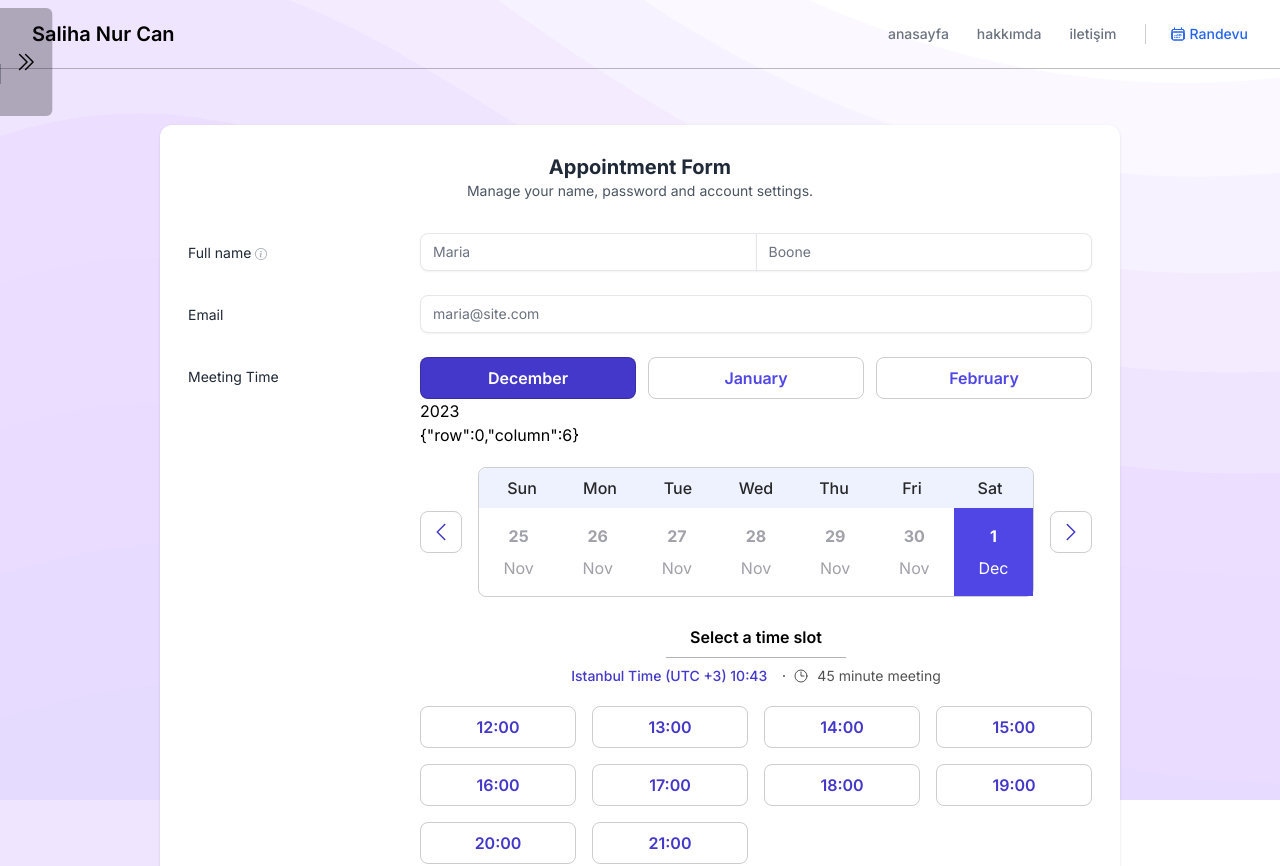
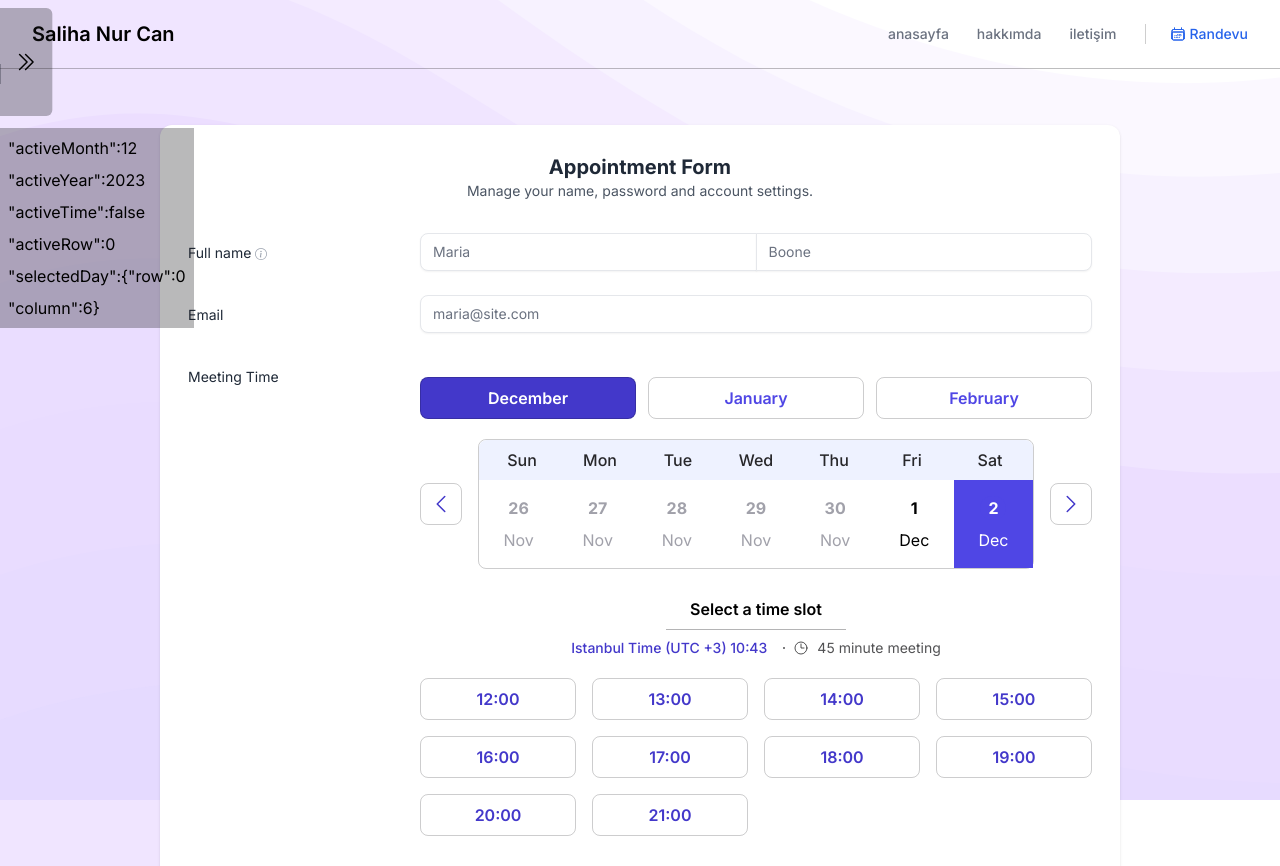
Before and after one commit to abdullahtalhacan/saliha-nextjs, a Next.js app: page /appointment in a window 1280 px wide. Shown: the top 866 px of the page. Built offline with nearby package versions, Linux system fonts and the light colour scheme.

Commit message:
aktif tarih secimi duzeltildi Log panle eklendi

```diff
--- a/app/appointment/Schedule.tsx
+++ b/app/appointment/Schedule.tsx
@@ -1,5 +1,6 @@
 "use client"
 import React, { useEffect, useState } from 'react'
+import LogPanel from '../components/LogPanel';
 
 const Schedule = () => {
 
@@ -129,11 +130,13 @@ const Schedule = () => {
 
   const [activeMonth, setActiveMonth] = useState(currentMonth)
   const [activeYear, setActiveYear] = useState(currentYear)
+  const [activeTime, setActiveTime] = useState<string | boolean>(false)
 
   const [daysArray, setDaysArray] = useState(generateMonthArray(currentYear, currentMonth))
 
   useEffect(() => {
-    setDaysArray(generateMonthArray(fixedYear(currentYear, currentMonth), activeMonth))//sorun var
+    setDaysArray(generateMonthArray(activeMonth === currentMonth ? currentYear : fixedYear(currentYear, currentMonth), activeMonth))//sorun var
+    //aktif yil secilen aya gore deigisecek
     activeMonth === currentMonth ? setActiveRow(selectedDayIndex.row) : setActiveRow(0)
   }, [activeMonth])
 
@@ -193,6 +196,12 @@ const Schedule = () => {
 
   return (
     <div className="space-y-5 select-none">
+      <LogPanel activeMonth={activeMonth}
+      activeYear={activeYear}
+      activeTime={activeTime}
+      activeRow={activeRow}
+      selectedDay={selectedDayIndex}
+      />
       <div className="grid grid-cols-3 gap-3">
         {months.map((item, key) => (
           <button
@@ -208,10 +217,6 @@ const Schedule = () => {
           </button>
         ))}
       </div>
-
-      <span>{currentYear }</span><br />
-      <span>{ JSON.stringify(selectedDayIndex) }</span>
-
 
       <div className="flex space-x-4 items-center justify-center">
         <div
@@ -256,37 +261,39 @@ const Schedule = () => {
                 transform: `translateY(-${areaHight * activeRow}px)`,
               }}
             >
-
-              {
-                daysArray.map((items, index) =>
+              {daysArray.map((items, index) =>
                 items.map((item, key) => (
                   <div
                     key={key}
-                    onClick={() => item.month === getMonthName(activeMonth, 'short')
-                      ? setSelectedDayIndex({row: index, column: key})
+                    onClick={() =>
+                      item.month === getMonthName(activeMonth, "short")
+                        ? setSelectedDayIndex({ row: index, column: key })
                         : undefined
                     }
                     className={`w-full flex flex-col px-8 space-y-2 text-center items-center select-none justify-center py-4 ${
-                      item.month === getMonthName(activeMonth, 'short') ? (
-                        selectedDayIndex.row === index && selectedDayIndex.column === key
-                          ? (item.month === getMonthName(currentMonth, 'short') ? 'text-white bg-indigo-600 cursor-pointer' : '')
-                          : 'hover:text-white hover:bg-indigo-600 cursor-pointer')
-                      : ('text-zinc-400 cursor-not-allowed')
+                      item.month === getMonthName(activeMonth, "short")
+                        ? selectedDayIndex.row === index &&
+                          selectedDayIndex.column === key
+                          ? item.month === getMonthName(currentMonth, "short")
+                            ? "text-white bg-indigo-600 cursor-pointer"
+                            : ""
+                          : "hover:text-white hover:bg-indigo-600 cursor-pointer"
+                        : "text-zinc-400 cursor-not-allowed"
                     }`}
                   >
-                    <span className={`font-bold ${
+                    <span
+                      className={`font-bold ${
                         todaysIndex.row === index && todaysIndex.column === key
-                      ? 'px-2 text-white bg-indigo-600 rounded-full'
-                      : ''
-                      }`}>
-                        { item.number }
+                          ? "px-2 text-white bg-indigo-600 rounded-full"
+                          : ""
+                      }`}
+                    >
+                      {item.number}
                     </span>
-                    <span>{ item.month }</span>
+                    <span>{item.month}</span>
                   </div>
                 ))
-                )
-              }
-
+              )}
             </div>
           </div>
         </div>
@@ -316,7 +323,7 @@ const Schedule = () => {
         </h3>
         <div className="flex space-x-4 text-sm">
           <span className="text-indigo-700 font-medium">
-            Istanbul Time (UTC +3) { currentTime }
+            Istanbul Time (UTC +3) {currentTime}
           </span>
           <div className="flex items-center space-x-2 text-zinc-950/70">
             <svg
@@ -345,13 +352,15 @@ const Schedule = () => {
         </div>
       </div>
       <div className="grid grid-cols-4 gap-4">
-        {
-          Array.from(new Array(timeSlot.length), (_, index: number) => (
-            <button key={index} className="py-2 text-indigo-700 hover:text-white hover:bg-indigo-600 font-semibold border border-zinc-950/20 rounded-lg">
-              { timeSlot[index] }
+        {Array.from(new Array(timeSlot.length), (_, index: number) => (
+          <button
+            key={index}
+            onClick={() => setActiveTime(prev => timeSlot[index])}
+            className={`py-2 text-indigo-700 ${activeTime === timeSlot[index] ? 'text-white bg-indigo-600' : 'hover:text-white hover:bg-indigo-600'} font-semibold border border-zinc-950/20 rounded-lg`}
+          >
+            {timeSlot[index]}
           </button>
-          ))
-        }
+        ))}
       </div>
     </div>
   );
--- /dev/null
+++ b/app/components/LogPanel.tsx
@@ -0,0 +1,15 @@
+'use client'
+import React from 'react'
+
+const LogPanel = ({...rest}) => {
+  const restData = JSON.stringify(rest).substring(1).slice(0, -1).split(',')
+  return (
+    <div className='fixed top-32 left-0 px-2 py-2 z-50 bg-zinc-900/30 flex flex-col space-y-2'>
+        {Object.keys(restData).map((_, index:number) => (
+            <div key={index}>{restData[index]}</div>
+        ))}
+    </div>
+  )
+}
+
+export default LogPanel
```
Lines whose indentation alone changed are shown as unchanged.
